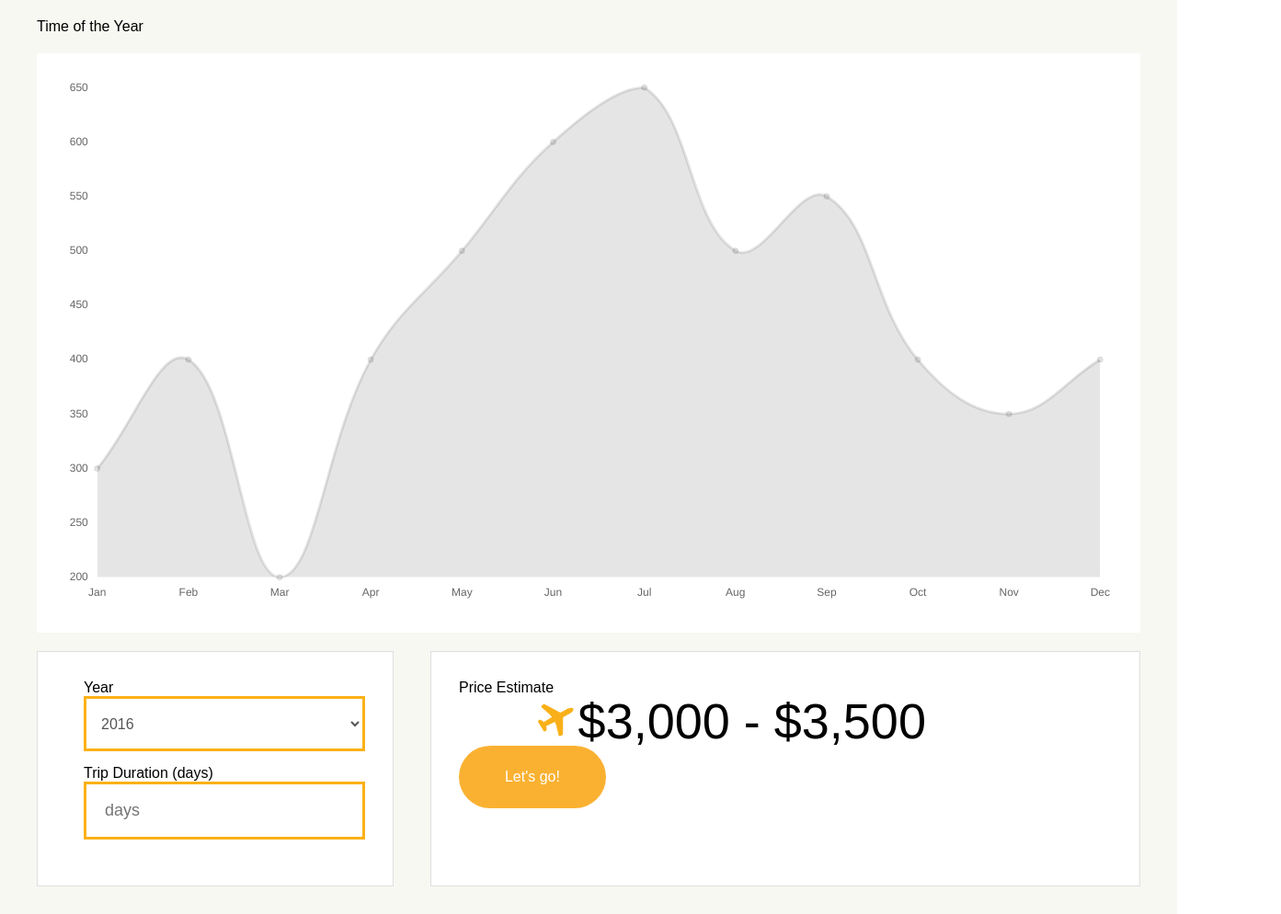
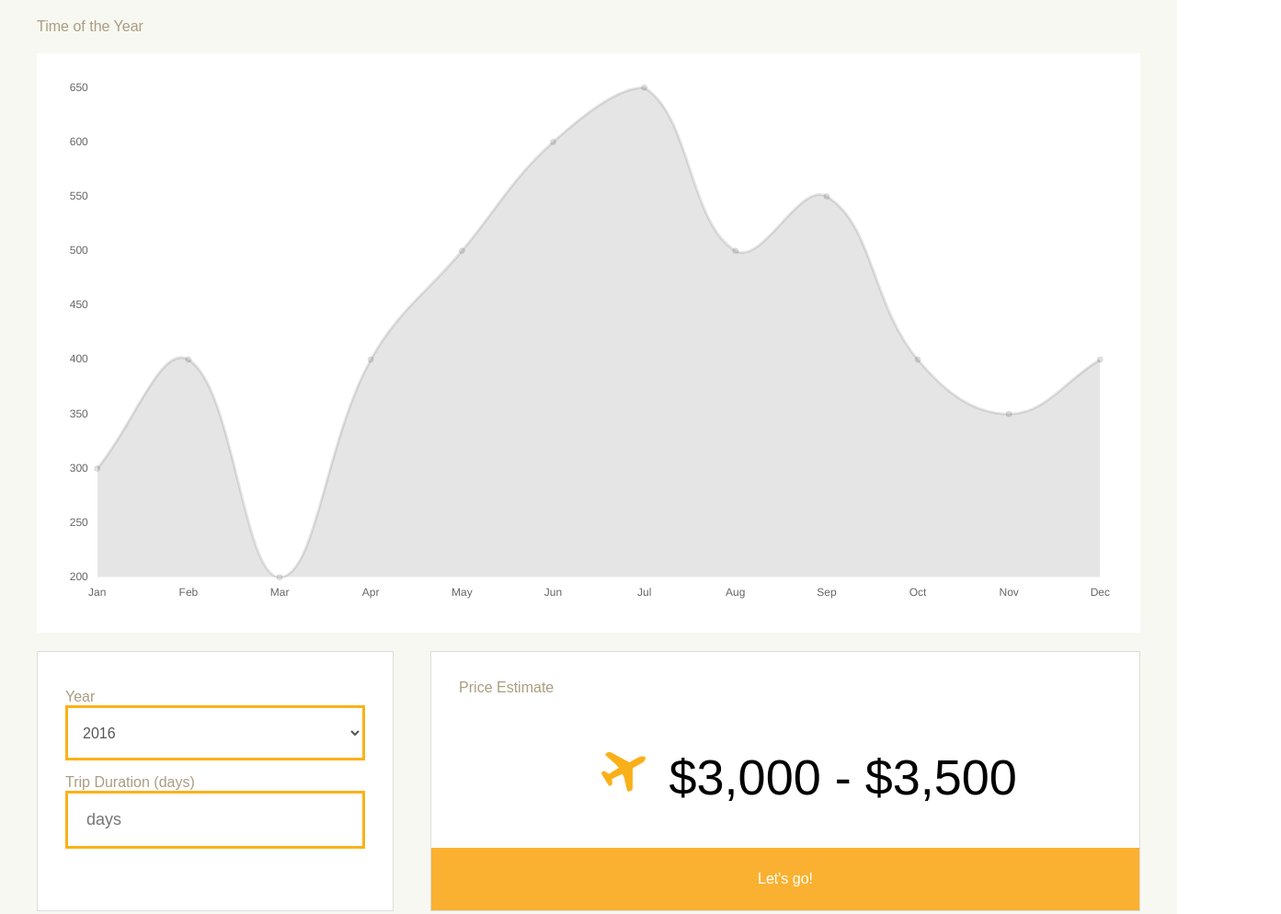
Before and after one commit to decode-wealthsimple/client, a website: page fed/pref.html in a window 1280 px wide. Shown: the top 994 px of the page at 92% size, 1393 px wide, since content can reach past the window. Drawn offline with nearby package versions, Linux system fonts and the light colour scheme; files whose address does not match are found by name.

Commit message:
padding of elements on pref.html

```diff
--- a/fed/app.css
+++ b/fed/app.css
@@ -4,25 +4,31 @@
 }
 .duration-trip {
   background-color: white;
-  border: 1px solid #dfdfdf;
-  padding: 30px;
-  padding-left: 50px;
+  border: 1px solid #dddddc;
+  padding: 40px 30px 30px 30px;
 }
 .price-estimate {
   background-color: white;
-  border: 1px solid #dfdfdf;
-  padding: 30px;
+  border: 1px solid #dddddc;
+}
+.price-estimate > p {
+  padding: 30px 30px 0px 30px;
+  color: #AA9D81;
+}
+.price-tab {
+  padding: 10px 30px 30px 30px;
 }
 .price-tab img {
   display: inline-block;
-  width: 40px;
-  height: 40px;
+  width: 50px;
+  height: 50px;
 }
 .price-tab h1 {
   display: inline-block;
+  padding: 35px 20px 20px 20px;
 }
 .center {
-  transform: translateX(12%);
+  transform: translateX(20%);
 }
 .pref {
   margin: 20px;
@@ -39,6 +45,13 @@ input.form-control {
   border-width: 3px;
   border-radius: 0;
 }
-.button {
-
+label {
+  color: #AA9D81;
 }
+.button.primary-action {
+  width: 100%;
+  border-radius: 0px;
+}
+.timetitle {
+  color: #AA9D81;
+}
--- a/fed/pref.html
+++ b/fed/pref.html
@@ -42,7 +42,7 @@
 				</div>
 			</div>
 			<div class="col-8 price-estimate">
-				<label>Price Estimate</label>
+				<p>Price Estimate</p>
 				<div class="price-tab center">
 					<img id="plane" class="pull-right" height="70" src="../app/images/plane-icon.png"/>
 					<h1>$3,000 - $3,500</h1>
```
